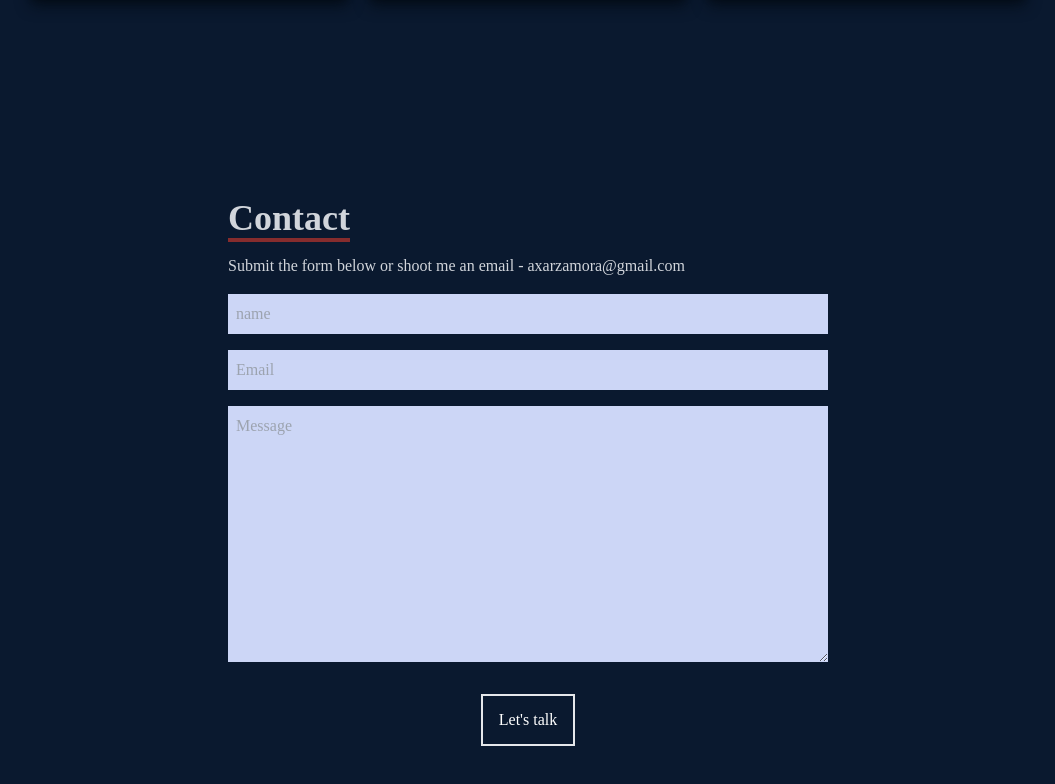
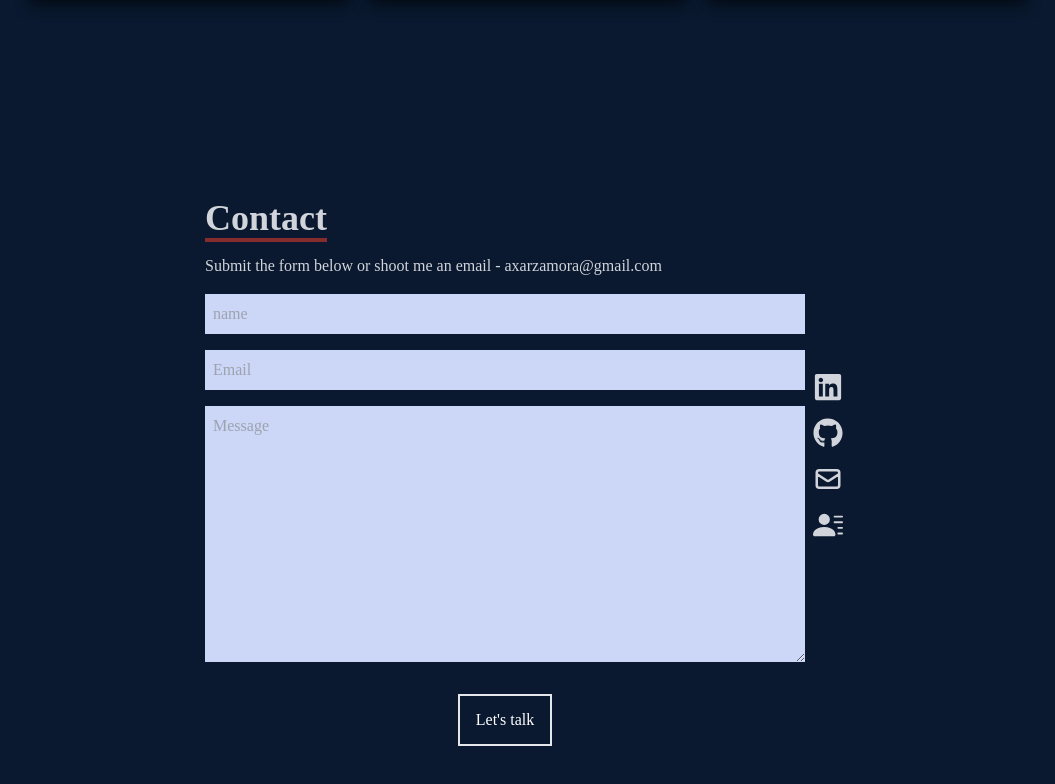
Before and after one commit to AxelZamora/react-portfolio, a React (Create React App) app: page / in a window 1280 px wide. Shown: the part 3144-3928 px from the top of the page, without its empty margins (112-1167 px from the left). Built offline with nearby package versions, Linux system fonts and the light colour scheme.

Commit message:
icons added in contact section

```diff
--- a/src/components/Contact.jsx
+++ b/src/components/Contact.jsx
@@ -1,4 +1,8 @@
 import React from 'react'
+
+import { FaGithub, FaLinkedin } from 'react-icons/fa'
+import { HiOutlineMail } from 'react-icons/hi'
+import { BsFillPersonLinesFill } from 'react-icons/bs'
 
 const Contact = () => {
 	return (
@@ -14,6 +18,21 @@ const Contact = () => {
 
 				<button className="text-white border-2 hover:bg-[#862c2d] hover:border-[#862c2d] px-4 py-3 my-8 mx-auto flex items-center">Let's talk</button>
 			</form>
+
+			<div>
+				<a className=" flex justify-between  w-auto p-2 text-gray-300 hover:scale-110 duration-500" href="https://www.linkedin.com/in/axel-zamora-8aa583ba/" target="_blank" rel="noreferrer">
+					<FaLinkedin size={30} />
+				</a>
+				<a className="flex justify-between  w-auto p-2 text-gray-300 hover:scale-110 duration-500" href="https://github.com/AxelZamora?tab=repositories" target="_blank" rel="noreferrer">
+					<FaGithub size={30} />
+				</a>
+				<a className="flex justify-between  w-auto p-2 text-gray-300 hover:scale-110 duration-500" href="https://mail.google.com/mail/?view=cm&source=mailto&to=axarzamora@gmail.com" target="_blank" rel="noreferrer">
+					<HiOutlineMail size={30} />
+				</a>
+				<a className="flex justify-between  w-auto p-2 text-gray-300 hover:scale-110 duration-500" href="https://drive.google.com/file/d/1SAIiuqxtkK3sW2doS6dCUT_5w7JoXS7b/view?usp=sharing" target="_blank" rel="noreferrer">
+					<BsFillPersonLinesFill size={30} />
+				</a>
+			</div>
 		</div>
 	)
 }
```
Also changed, not shown: 11 other files (tests, documents, lock files or other folders).
